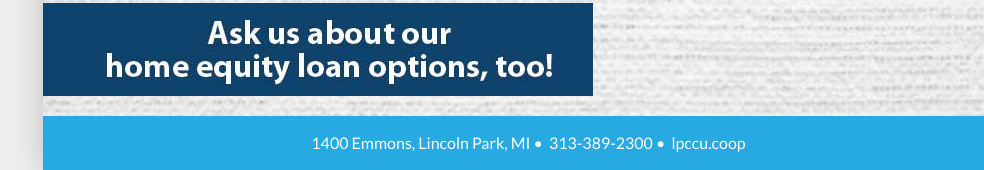
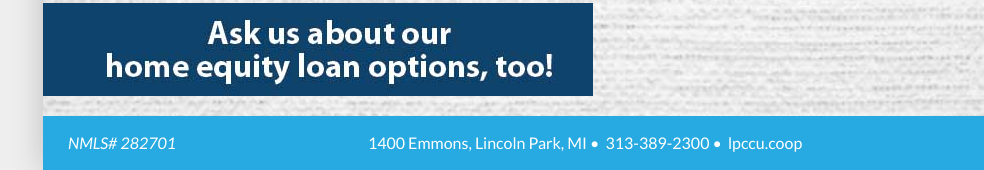
Before and after one commit to giraphcreative/beginyourhomestory.com, a website: page index.html in a window 1280 px wide. Shown: the part 1682-1852 px from the top of the page, 97-1081 px from the left. Drawn offline with nearby package versions, Linux system fonts and the light colour scheme.

Commit message:
Add NMLS number in bottom left corner.

```diff
--- a/css/src/main.scss
+++ b/css/src/main.scss
@@ -142,6 +142,11 @@
 		float: right;
 	}
 
+	i {
+		float: left;
+		padding: 5px;
+	}
+
 	span {
 		display: block;
 		padding: 5px;
--- a/index.html
+++ b/index.html
@@ -63,6 +63,7 @@
 
 		<div class="footer">
 			<img src="img/logo-equal-opportunity.png">
+			<i>NMLS# 282701</i>
 			<span>1400 Emmons, Lincoln Park, MI  •  313-389-2300  •  <a href="https://lpccu.coop">lpccu.coop</a></span>
 		</div>
 
```
Also changed, not shown: css/main.css.
